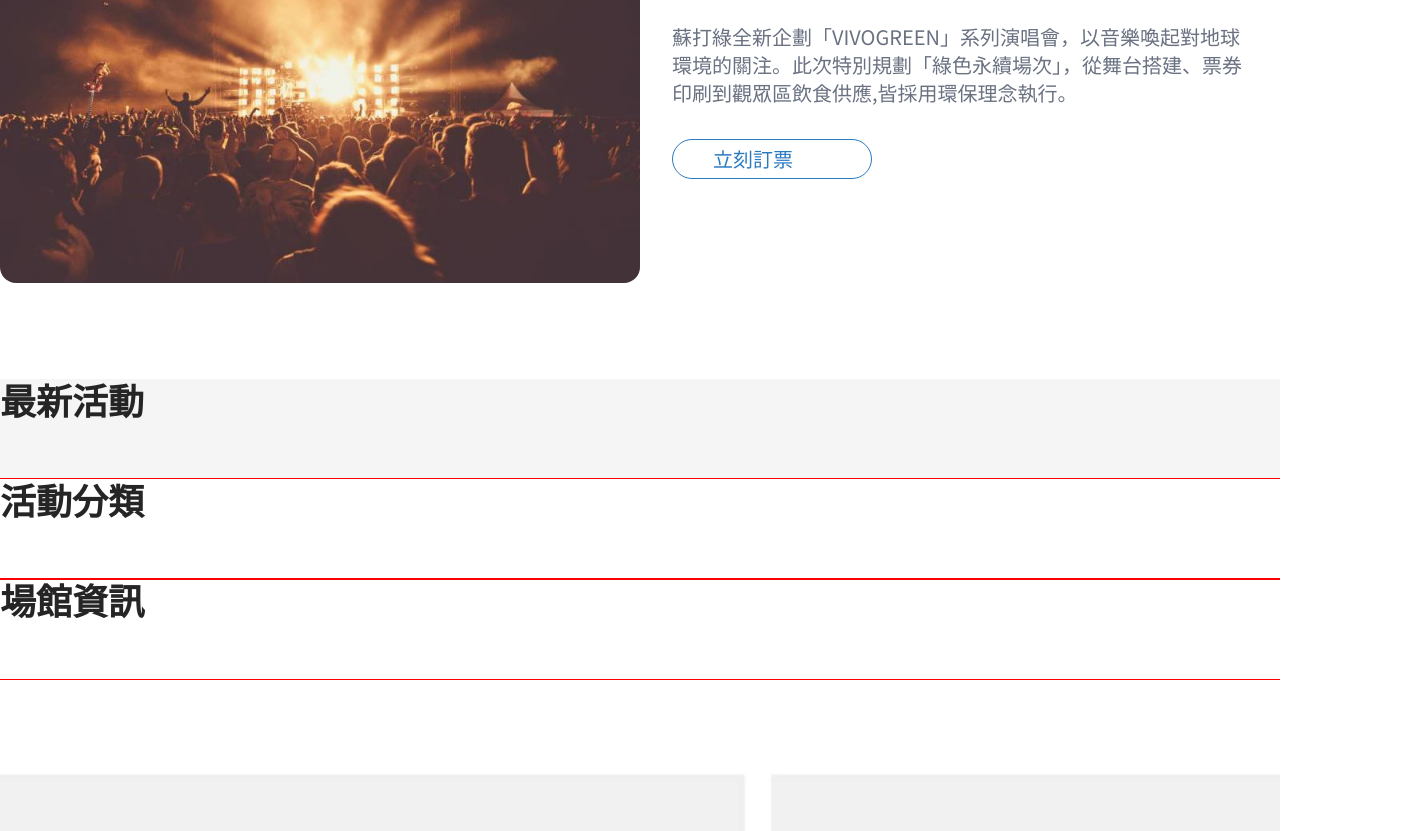
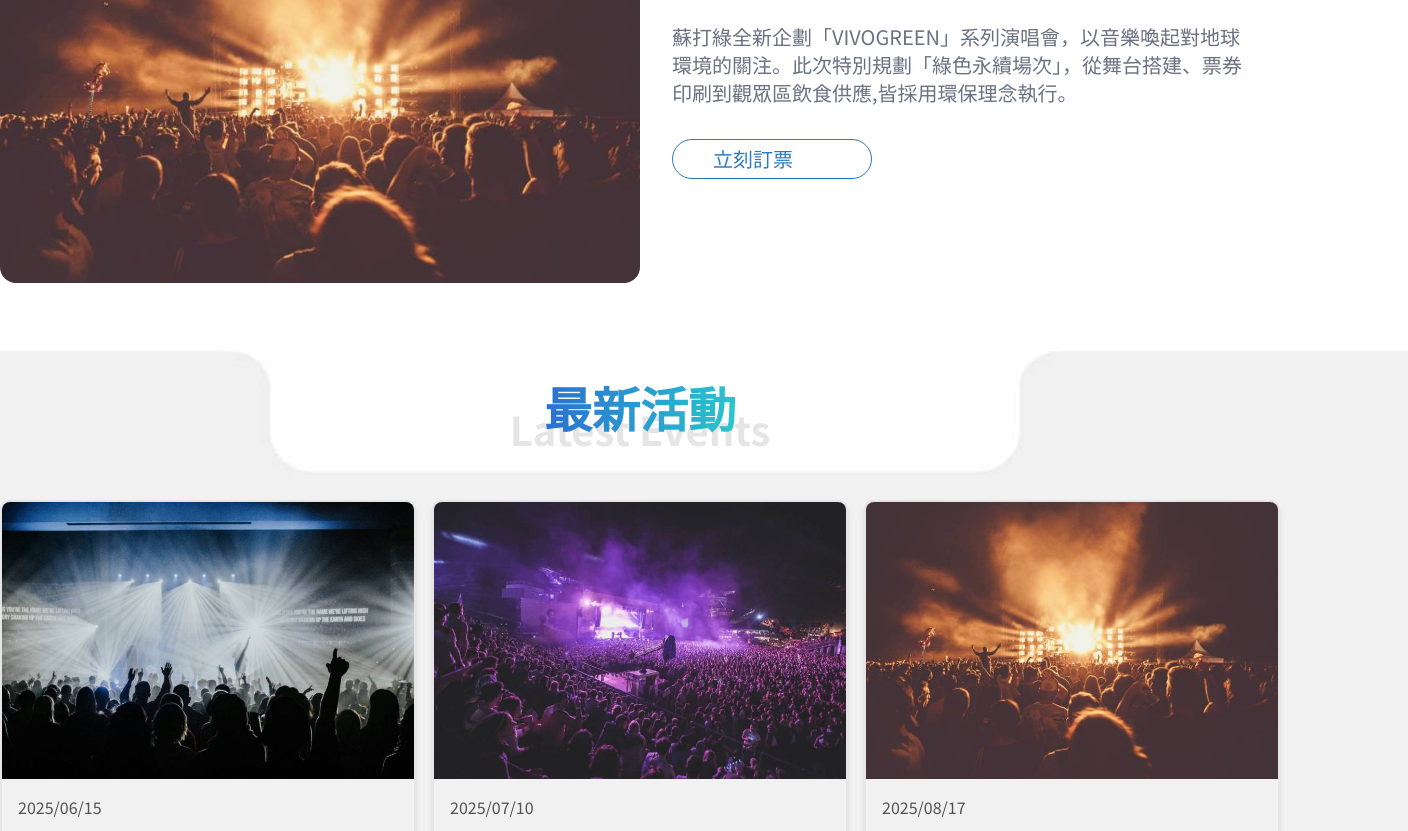
Before and after one commit to autum55853/tickeasy-team-frontend, a React (Vite) app: page / in a window 1280 px wide. Shown: the part 1935-2766 px from the top of the page, 1408 px wide, since content can reach past the window. Built offline with nearby package versions, Linux system fonts and the light colour scheme; some icons are missing.

Commit message:
feat: 最新活動 電腦版 layout

```diff
--- a/src/pages/home/components/LastestCard.tsx
+++ b/src/pages/home/components/LastestCard.tsx
@@ -7,15 +7,22 @@
         <div className="relative h-[70%] w-full">
           <img src={data.image} alt={data.title} className="h-full w-full object-cover" />
         </div>
-        <div className="h-[30%] w-full space-y-1 px-4 pt-4">
+        <div className="h-[30%] w-full space-y-2 px-4 pt-4">
           <p className="text-base text-neutral-600">{data.date}</p>
           <p className="text-lg font-bold">{data.title}</p>
-          <p className="text-primary flex cursor-pointer items-center text-sm">
+          <p className="text-primary flex items-center text-sm">
             <Icon icon="my-map-pin" className="mt-1 mr-1" />
-            {data.location}
+            <a
+              href={`https://www.google.com/maps/search/?api=1&query=${encodeURIComponent(data.location)}`}
+              target="_blank"
+              rel="noopener noreferrer"
+              className="hover:text-primary-600 hover:underline"
+            >
+              {data.location}
+            </a>
           </p>
-          <div className="border-primary absolute right-4 bottom-4 flex h-10 w-10 cursor-pointer items-center justify-center rounded-full border-1">
-            <Icon icon="my-arrow-right" className="text-primary text-2xl" />
+          <div className="border-primary absolute right-4 bottom-2 flex h-8 w-8 cursor-pointer items-center justify-center rounded-full border-1">
+            <Icon icon="my-arrow-right" className="text-primary text-xl" />
           </div>
         </div>
       </div>
--- a/src/pages/home/components/LastestCarousel.tsx
+++ b/src/pages/home/components/LastestCarousel.tsx
@@ -90,7 +90,7 @@
           <button
             disabled={false}
             key={banner.id}
-            className={`h-3 w-3 rounded-full bg-gray-300 transition-all ${
+            className={`h-3 w-3 cursor-pointer rounded-full bg-gray-300 transition-all ${
               index === activeIndex ? "w-[40px] bg-[image:var(--primary-gradient-horizontal)]" : ""
             }`}
             onClick={() => handlePaginationClick(index)}
--- a/src/pages/home/components/LastestSection.tsx
+++ b/src/pages/home/components/LastestSection.tsx
@@ -1,9 +1,10 @@
 import MobileTitle from "./mobileTitle";
-// import LastestCard from "./LastestCard";
+import LastestCard from "./LastestCard";
 import card1 from "@/assets/images/card1.jpg";
 import card2 from "@/assets/images/card2.jpg";
 import card3 from "@/assets/images/card3.jpg";
 import LastestCarousel from "./LastestCarousel";
+import bgBlock from "@/assets/images/lastestBlock.jpg";
 export default function LastestSection() {
   const data = [
     {
@@ -62,7 +63,7 @@
     },
   ];
   return (
-    <section className="mt-24 min-h-[100px] bg-neutral-100">
+    <section className="mt-24 min-h-[100px] bg-neutral-100 lg:bg-white">
       {/* 手機板 */}
       <div className="lg:hidden">
         <MobileTitle title="最新活動" subtitle="Latest Events" subClass="text-neutral-200" />
@@ -74,8 +75,25 @@
         </div>
       </div>
       {/* 電腦板 */}
-      <div className="hidden lg:block">
-        <h2 className="text-4xl font-bold">最新活動</h2>
+      <div className="relative hidden h-[100vh] lg:block">
+        <div className="relative mx-auto w-fit text-center text-4xl font-bold select-none">
+          <h2 className="relative z-20 bg-gradient-to-r from-[#2D6ED0] to-[#2BC6CC] bg-clip-text text-[48px] text-transparent">最新活動</h2>
+          <span className={`absolute top-[50%] left-1/2 z-10 w-[400px] -translate-x-1/2 text-center text-[40px] text-nowrap text-neutral-200`}>
+            Latest Events
+          </span>
+        </div>
+        {/* 背景灰色區塊 */}
+        <img
+          src={bgBlock}
+          alt="bgBlock"
+          className="absolute top-0 left-1/2 z-0 h-full min-h-[1000px] min-w-[1200px] -translate-x-1/2 scale-x-[1.2] scale-y-[1.1] object-cover"
+        />
+        {/* cardContainer */}
+        <div className="mx-auto mt-16 grid w-full max-w-[1600px] grid-cols-3 gap-4">
+          {data.map((item) => (
+            <LastestCard key={item.id} {...item} />
+          ))}
+        </div>
       </div>
     </section>
   );
```
Also changed, not shown: src/assets/images/lastestBlock.jpg (added).
